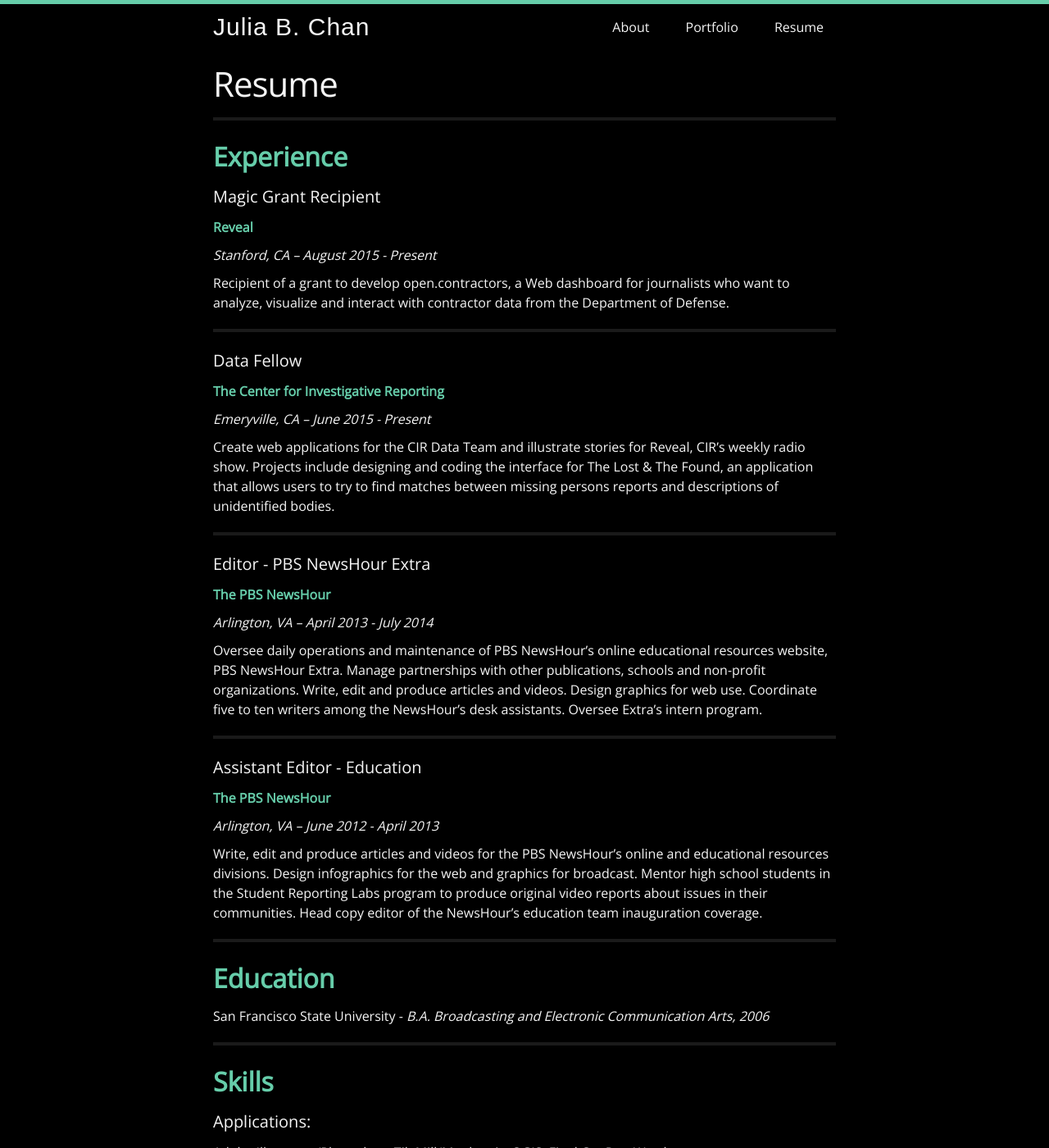
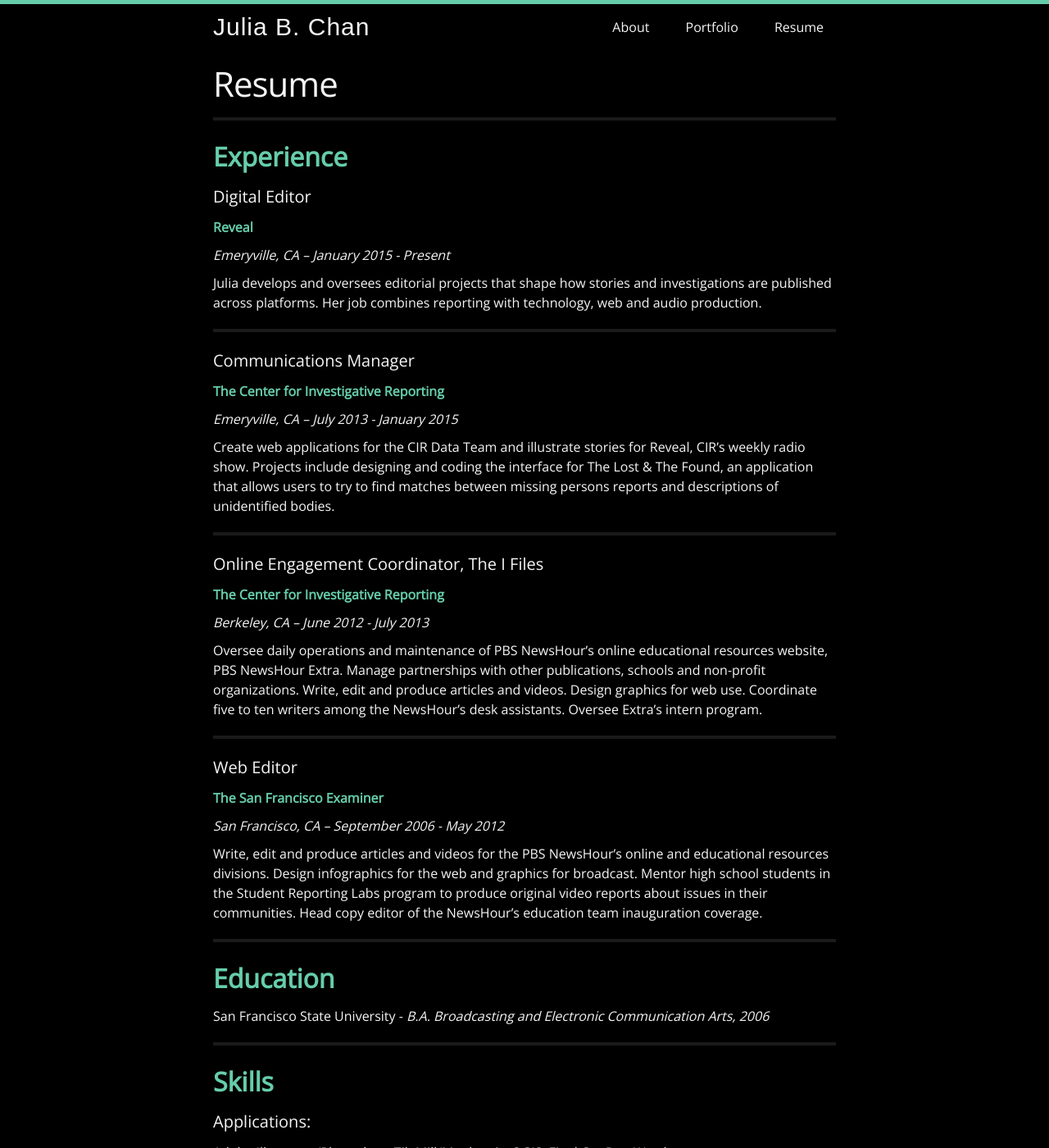
Before and after one commit to juliachanb/juliachanb.github.io, a Jekyll site: the page built from pages/resume.md, in a window 1280 px wide and 1400 px high. Shown: the whole window at 82% size. Built offline with Jekyll 4.4.1, drawn with Linux system fonts in a browser that asks for light colours; nearby versions of some CDN libraries; some web fonts are replaced.

Commit message:
updated work experience

```diff
--- a/pages/resume.md
+++ b/pages/resume.md
@@ -9,41 +9,41 @@
 
 ## **Experience**
 
-#### Magic Grant Recipient
+#### Digital Editor
 
 **[Reveal](http://revealnews.org)**
 
-*Stanford, CA – August 2015 - Present*
+*Emeryville, CA – January 2015 - Present*
 
-Recipient of a grant to develop open.contractors, a Web dashboard for journalists who want to analyze, visualize and interact with contractor data from the Department of Defense.
+Julia develops and oversees editorial projects that shape how stories and investigations are published across platforms. Her job combines reporting with technology, web and audio production.
 
 ___
 
-#### Data Fellow
+#### Communications Manager
 
 **[The Center for Investigative Reporting](https://www.revealnews.org/)**
 
-*Emeryville, CA – June 2015 - Present*
+*Emeryville, CA – July 2013 - January 2015*
 
 Create web applications for the CIR Data Team and illustrate stories for Reveal, CIR’s weekly radio show. Projects include designing and coding the interface for The Lost & The Found, an application that allows users to try to find matches between missing persons reports and descriptions of unidentified bodies.
 
 ___
 
-#### Editor - PBS NewsHour Extra
+#### Online Engagement Coordinator, The I Files
 
-**[The PBS NewsHour](http://www.pbs.org/newshour/extra)**
+**[The Center for Investigative Reporting](http://www.sfexaminer.com/)**
 
-*Arlington, VA – April 2013 - July 2014*
+*Berkeley, CA – June 2012 - July 2013*
 
 Oversee daily operations and maintenance of PBS NewsHour's online educational resources website, PBS NewsHour Extra. Manage partnerships with other publications, schools and non-profit organizations. Write, edit and produce articles and videos. Design graphics for web use. Coordinate five to ten writers among the NewsHour's desk assistants. Oversee Extra's intern program.
 
 ___
 
-#### Assistant Editor - Education
+#### Web Editor
 
-**[The PBS NewsHour](http://www.pbs.org/newshour/)**
+**[The San Francisco Examiner](http://www.pbs.org/newshour/)**
 
-*Arlington, VA – June 2012 - April 2013*
+*San Francisco, CA – September 2006 - May 2012*
 
 Write, edit and produce articles and videos for the PBS NewsHour's online and educational resources divisions. Design infographics for the web and graphics for broadcast. Mentor high school students in the Student Reporting Labs program to produce original video reports about issues in their communities. Head copy editor of the NewsHour's education team inauguration coverage.
 
```
